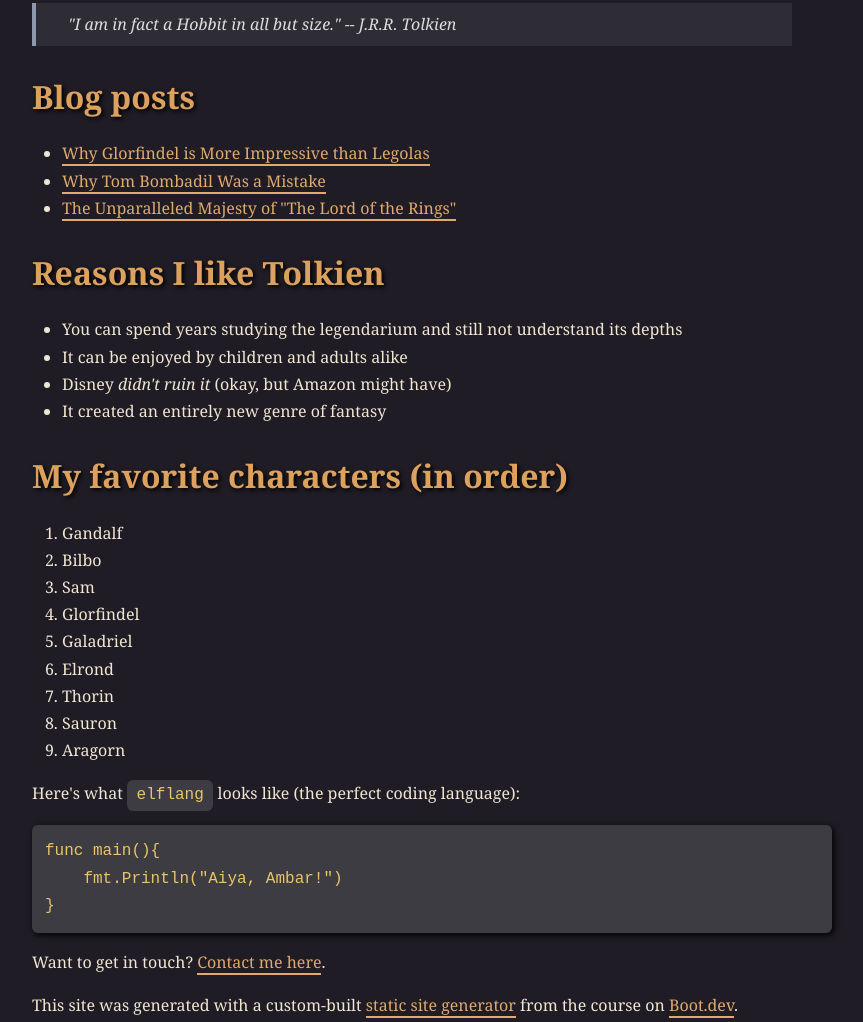
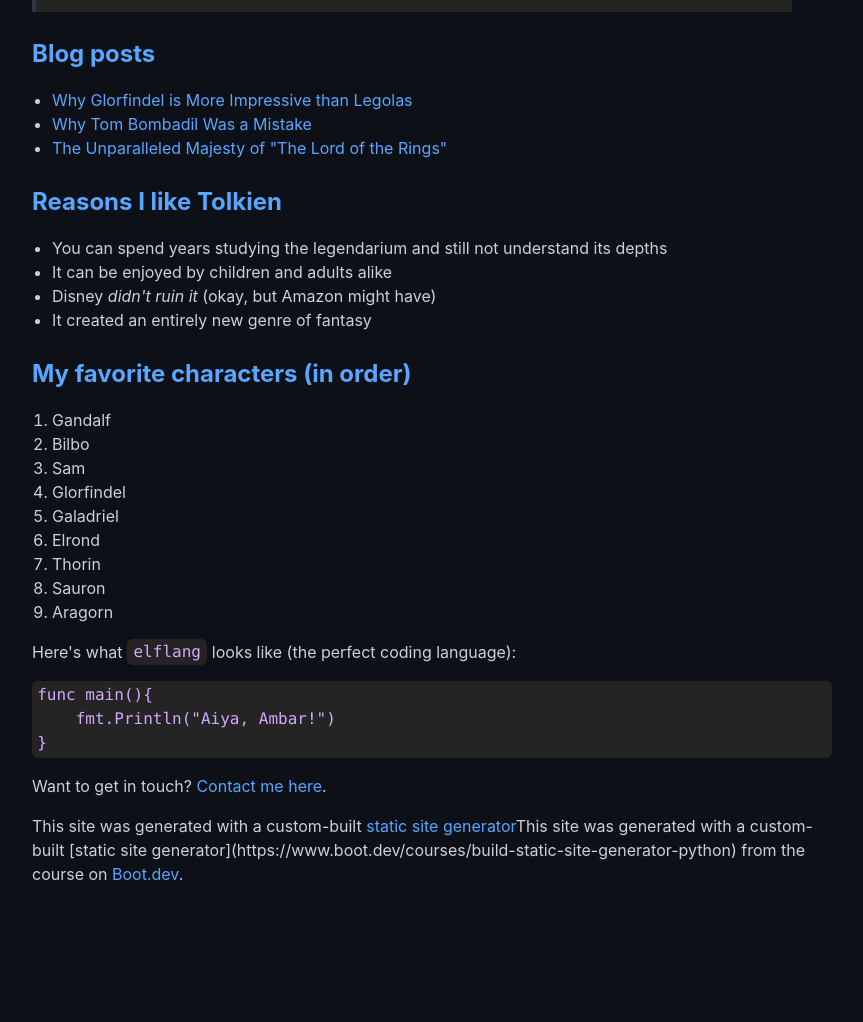
Before and after one commit to Bgoodwin24/static_site_generator, a plain HTML site: page docs/index.html in a window 1280 px wide. Shown: the part 501-1523 px from the top of the page, without its empty margins (208-1071 px from the left). After the commit the page ends 1423 px from the top, so only its background shows below. Drawn offline with Linux system fonts and the light colour scheme.

Commit message:
Another fix

```diff
--- a/docs/index.css
+++ b/docs/index.css
@@ -1,8 +1,8 @@
 body {
-    background-color: #1f1c25;
-    color: #f0e6d1;
-    font-family: "Luminari", "Georgia", serif;
-    line-height: 1.7;
+    background-color: #0d1117;
+    color: #c9d1d9;
+    font-family: -apple-system, BlinkMacSystemFont, "Segoe UI", Helvetica, Arial, sans-serif, "Apple Color Emoji", "Segoe UI Emoji";
+    line-height: 1.5;
     margin: 0;
     padding: 20px;
     max-width: 800px;
@@ -20,52 +20,49 @@ body {
 h4,
 h5,
 h6 {
-    color: #dda15e;
+    color: #58a6ff;
     margin-top: 24px;
     margin-bottom: 16px;
-    text-shadow: 2px 2px 4px #000;
 }
 
 h1 {
-    font-size: 2.5em;
+    font-size: 2em;
 }
 
 h2 {
-    font-size: 2em;
+    font-size: 1.5em;
 }
 
 h3 {
-    font-size: 1.5em;
+    font-size: 1.17em;
 }
 
 h4,
 h5,
 h6 {
-    font-size: 1.2em;
+    font-size: 1em;
 }
 
 a {
-    color: #e0a96d;
+    color: #58a6ff;
     text-decoration: none;
-    border-bottom: 2px solid #e0a96d;
 }
 
 a:hover {
-    color: #f4a261;
-    border-color: #f4a261;
+    text-decoration: underline;
 }
 
 ul,
 ol {
-    padding-left: 30px;
+    padding-left: 20px;
 }
 
 code {
-    background-color: #3c3c42;
+    background-color: #242424;
     border-radius: 6px;
-    color: #e9c46a;
-    padding: 0.4em 0.6em;
-    font-family: "Courier New", monospace;
+    color: #d2a8ff;
+    padding: 0.2em 0.4em;
+    font-family: SFMono-Regular, Consolas, "Liberation Mono", Menlo, monospace;
 }
 
 pre code {
@@ -73,29 +70,24 @@ body {
 }
 
 pre {
-    background-color: #3c3c42;
+    background-color: #242424;
     border-radius: 6px;
-    padding: 1em;
-    overflow: auto;
-    box-shadow: 2px 2px 6px #000;
+    padding: 0.2em 0.4em;
 }
 
 blockquote {
-    background-color: #2e2c35;
-    border-left: 4px solid #8d99ae;
+    background-color: #242424;
+    border-left: 4px solid #30363d;
     padding-left: 2em;
     margin-left: 0;
     padding-top: 0.5em;
     padding-bottom: 0.5em;
     padding-right: 0.5em;
-    color: #ddd;
-    font-style: italic;
+    color: #8b949e;
 }
 
 img {
     max-width: 100%;
     height: auto;
     border-radius: 6px;
-    border: 3px solid #3c3c42;
-    box-shadow: 3px 3px 6px #000;
 }
--- a/docs/index.html
+++ b/docs/index.html
@@ -13,7 +13,7 @@
         <div><h1>Tolkien Fan Club</h1><p><img src="/static_site_generator/images/tolkien.png" alt="JRR Tolkien sitting"></img></p><p>Here's the deal, <b>I like Tolkien</b>.</p><blockquote>"I am in fact a Hobbit in all but size."  -- J.R.R. Tolkien</blockquote><h2>Blog posts</h2><ul><li><a href="/static_site_generator/blog/glorfindel">Why Glorfindel is More Impressive than Legolas</a></li><li><a href="/static_site_generator/blog/tom">Why Tom Bombadil Was a Mistake</a></li><li><a href="/static_site_generator/blog/majesty">The Unparalleled Majesty of "The Lord of the Rings"</a></li></ul><h2>Reasons I like Tolkien</h2><ul><li>You can spend years studying the legendarium and still not understand its depths</li><li>It can be enjoyed by children and adults alike</li><li>Disney <i>didn't ruin it</i> (okay, but Amazon might have)</li><li>It created an entirely new genre of fantasy</li></ul><h2>My favorite characters (in order)</h2><ol><li>Gandalf</li><li>Bilbo</li><li>Sam</li><li>Glorfindel</li><li>Galadriel</li><li>Elrond</li><li>Thorin</li><li>Sauron</li><li>Aragorn</li></ol><p>Here's what <code>elflang</code> looks like (the perfect coding language):</p><pre><code>func main(){
     fmt.Println("Aiya, Ambar!")
 }
-</code></pre><p>Want to get in touch? <a href="/static_site_generator/contact">Contact me here</a>.</p><p>This site was generated with a custom-built <a href="https://www.boot.dev/courses/build-static-site-generator-python">static site generator</a> from the course on <a href="https://www.boot.dev">Boot.dev</a>.</p></div>
+</code></pre><p>Want to get in touch? <a href="/static_site_generator/contact">Contact me here</a>.</p><p>This site was generated with a custom-built <a href="https://www.boot.dev/courses/build-static-site-generator-python">static site generator</a>This site was generated with a custom-built [static site generator](https://www.boot.dev/courses/build-static-site-generator-python) from the course on <a href="https://www.boot.dev">Boot.dev</a>.</p></div>
     </article>
 </body>
 
```
Also changed, not shown: content/blog/glorfindel/index.html (deleted, +0 -20 lines), content/blog/majesty/index.html (deleted, +0 -21 lines), content/blog/tom/index.html (deleted, +0 -21 lines), content/contact/index.html (deleted, +0 -17 lines), docs/blog/majesty/index.html (+2 -2 lines), docs/blog/tom/index.html (+1 -1 lines). Lines whose indentation alone changed are shown as unchanged.
